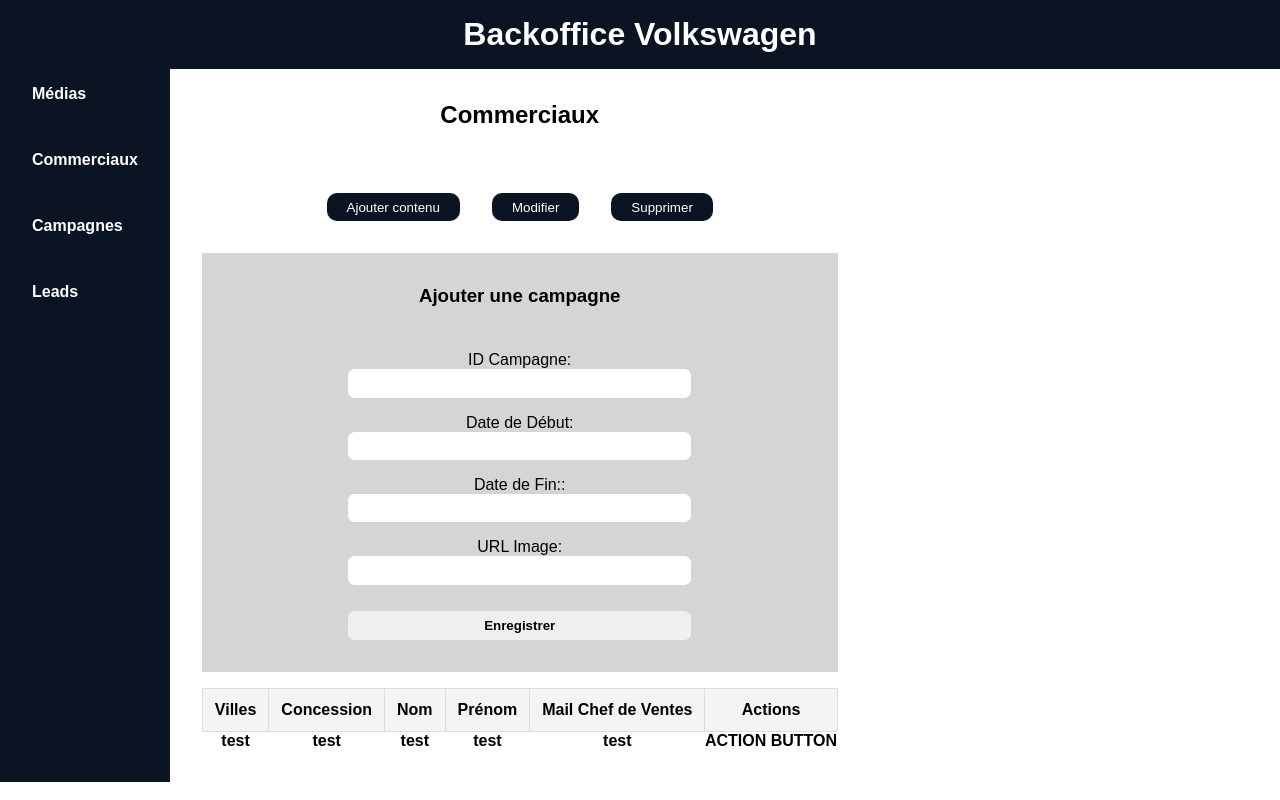
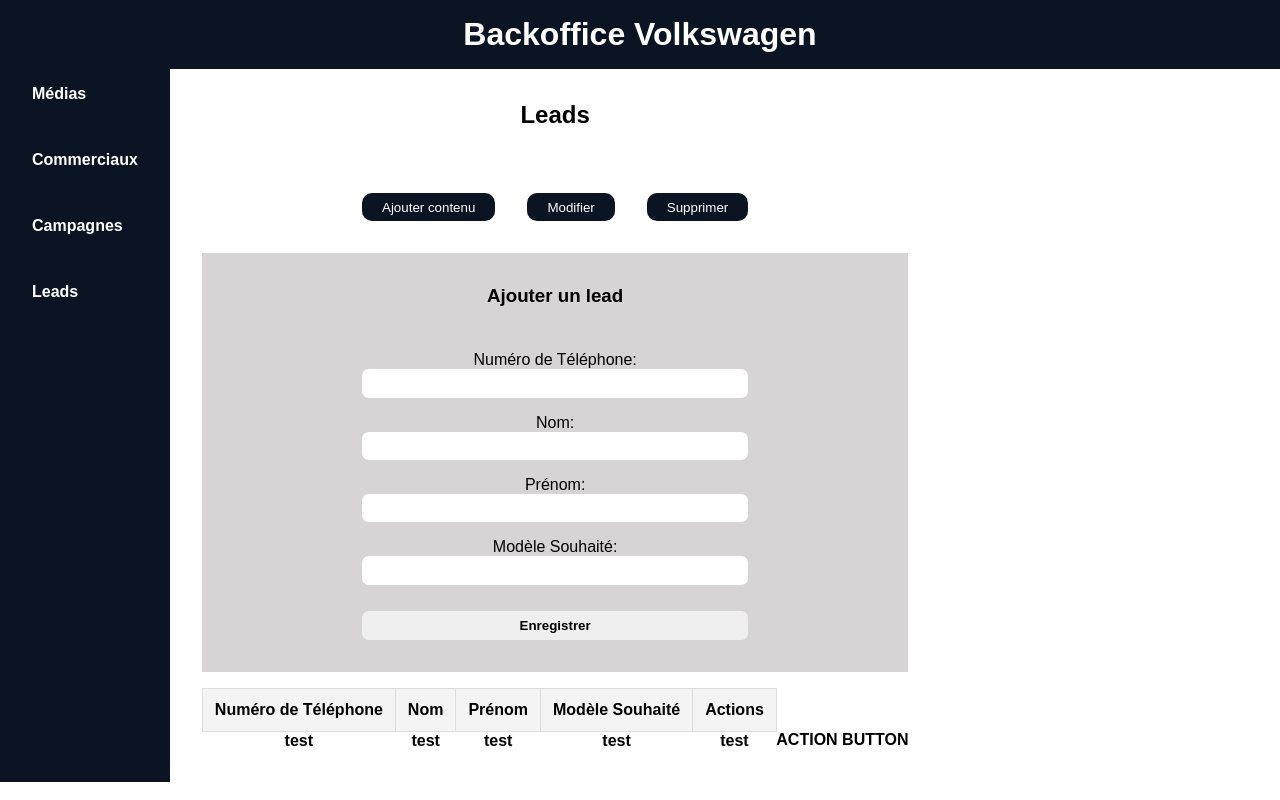
Before and after one commit to WadieBenabdouh/backoffice-volkswagen-main, a React (Vite) app: page / in a window 1280 px wide. Built offline with nearby package versions, Linux system fonts and the light colour scheme.

Commit message:
all forms added neatly

```diff
--- a/src/components/Dashboard/Dashboard.jsx
+++ b/src/components/Dashboard/Dashboard.jsx
@@ -2,6 +2,11 @@ import classes from "./Dashboard.module.scss";
 import MediasDashboard from "../pages/Medias/MediaDasboard";
 import CommerciauxDashboard from "../pages/Commerciaux/CommerciauxDashboard";
 import CampagnesDashboard from "../pages/Campagnes/CampagnesDashboard";
+import LeadsDashboard from "../pages//Leads/LeadsDashboard";
+
+
+
+
 
 function Dashboard() {
   return (
@@ -40,7 +45,8 @@ function Dashboard() {
         <section className={`${classes.rightPanel}`}>
           {/* <MediasDashboard /> */}
           {/* <CommerciauxDashboard /> */}
-          <CampagnesDashboard/>
+          {/* <CampagnesDashboard /> */}
+          <LeadsDashboard/>
         </section>
 
         {/* SELECTED PAGE AS COMPONENT - 4/4 END*/}
--- a/src/components/pages/Campagnes/CampagnesDashboard.jsx
+++ b/src/components/pages/Campagnes/CampagnesDashboard.jsx
@@ -4,7 +4,7 @@ function CampagnesDashboard() {
   return (
     <>
       <section className={`${classes.CampagnesDashboard}`}>
-        <h2>Commerciaux</h2>
+        <h2>Campagnes</h2>
 
         <form>
           <div className={`${classes.buttons}`}>
@@ -34,18 +34,16 @@ function CampagnesDashboard() {
           <table>
             <thead>
               <tr>
-                <th>Villes</th>
-                <th>Concession</th>
-                <th>Nom</th>
-                <th>Prénom</th>
-                <th>Mail Chef de Ventes</th>
+                <th>ID Campagne</th>
+                <th>Date de Début</th>
+                <th>Date de Fin</th>
+                <th>URL Image</th>
                 <th>Actions</th>
               </tr>
             </thead>
 
             <tbody id="commerciaux-filledDataTable">
               <tr>
-                <th>test</th>
                 <th>test</th>
                 <th>test</th>
                 <th>test</th>
--- a/src/components/pages/Leads/LeadsDashboard.jsx
+++ b/src/components/pages/Leads/LeadsDashboard.jsx
@@ -0,0 +1,62 @@
+import classes from "./LeadsDashboard.module.scss";
+
+function LeadsDashboard() {
+  return (
+    <>
+      <section className={`${classes.LeadsDashboard}`}>
+        <h2>Leads</h2>
+
+        <form>
+          <div className={`${classes.buttons}`}>
+            <button>Ajouter contenu</button>
+            <button>Modifier</button>
+            <button>Supprimer</button>
+          </div>
+
+          <section className={`${classes.formCard}`}>
+            <h3>Ajouter un lead</h3>
+
+            <label htmlFor="phone-number">Numéro de Téléphone:</label>
+            <input type="number" />
+
+            <label htmlFor="lastName">Nom:</label>
+            <input type="text" />
+
+            <label htmlFor="firstName">Prénom:</label>
+            <input type="text" />
+
+            <label htmlFor="desiredModel">Modèle Souhaité:</label>
+            <input type="text" />
+
+            <button type="submit">Enregistrer</button>
+          </section>
+
+          <table>
+            <thead>
+              <tr>
+                <th>Numéro de Téléphone</th>
+                <th>Nom</th>
+                <th>Prénom</th>
+                <th>Modèle Souhaité</th>
+                <th>Actions</th>
+              </tr>
+            </thead>
+
+            <tbody id="commerciaux-filledDataTable">
+              <tr>
+                <th>test</th>
+                <th>test</th>
+                <th>test</th>
+                <th>test</th>
+                <th>test</th>
+                <th>ACTION BUTTON</th>
+              </tr>
+            </tbody>
+          </table>
+        </form>
+      </section>
+    </>
+  );
+}
+
+export default LeadsDashboard;
--- a/src/components/pages/Leads/LeadsDashboard.module.scss
+++ b/src/components/pages/Leads/LeadsDashboard.module.scss
@@ -0,0 +1,83 @@
+// COLOR VARIABLES
+$dark-blue: #0B1423;
+
+.LeadsDashboard {
+    display: flex;
+    flex-direction: column;
+    align-items: center;
+    padding: 2em;
+    gap: 2em;
+
+    form {
+        display: flex;
+        flex-direction: column;
+        align-items: center;
+
+        .buttons {
+            display: flex;
+            gap: 2em;
+            padding: 2em;
+
+            button {
+                cursor: pointer;
+                padding: 0.5em 1.5em;
+                border-radius: 10px;
+                border: none;
+                color: #fff;
+                background-color: $dark-blue;
+            }
+        }
+
+        .formCard {
+            padding: 2em;
+            background-color: rgb(214, 212, 212);
+            display: flex;
+            flex-direction: column;
+            align-items: center;
+            padding: 2em;
+            width: 100%;
+
+            h3 {
+                margin-bottom: 1.5em;
+            }
+
+            label {
+                margin-top: 1em;
+            }
+
+            input,
+            button {
+                width: 60%;
+                padding: 0.5em 1em;
+                border-radius: .5em;
+                border: none;
+            }
+
+            button {
+                margin-top: 2em;
+                cursor: pointer;
+                font-weight: bold;
+            }
+
+
+        }
+
+        table {
+            margin-top: 1em;
+            border-collapse: collapse;
+
+            thead {
+
+                tr {
+                    background-color: #f4f4f4;
+
+
+                    th {
+                        padding: 0.75em;
+                        border: 1px solid #ddd;
+                    }
+                }
+            }
+        }
+    }
+}
```
